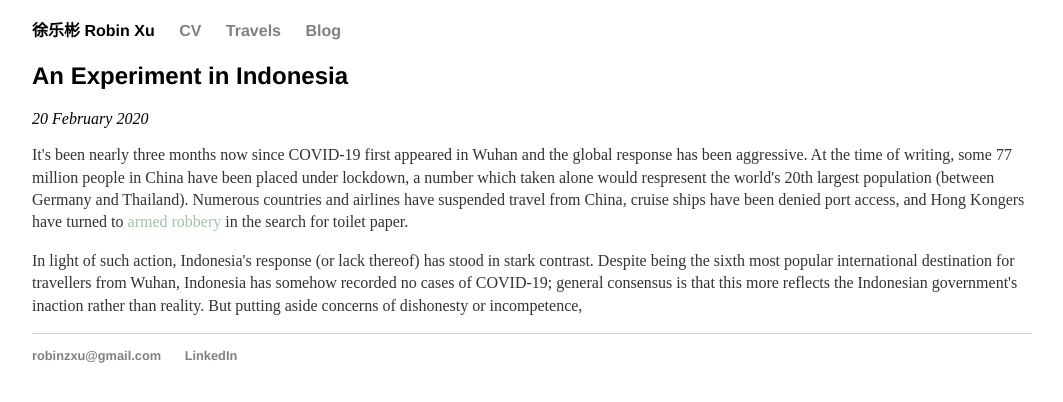
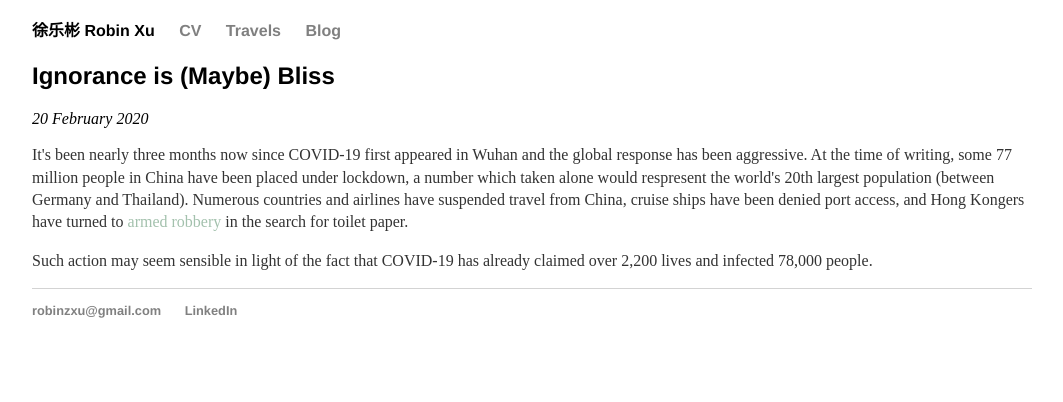
Before and after one commit to robinzxu/robinzxu.github.io, a Jekyll site: the page built from _posts/2020-02-20-ignorance-is-maybe-bliss.md, in a window 1280 px wide. Shown: the top 402 px of the page, without its empty margins (108-1171 px from the left). Built offline with Jekyll 4.4.1, drawn with Linux system fonts in a browser that asks for light colours.

Commit message:
Update and rename 2020-02-20-an-experiment-in-indonesia.md to 2020-02-20-ignorance-is-maybe-bliss.md

```diff
--- a/_posts/2020-02-20-an-experiment-in-indonesia.md
+++ b/_posts/2020-02-20-ignorance-is-maybe-bliss.md
@@ -1,9 +1,9 @@
 ---
 layout: post
-title: "An Experiment in Indonesia"
+title: "Ignorance is (Maybe) Bliss"
 date: 2020-02-20
 ---
 
 It\'s been nearly three months now since COVID-19 first appeared in Wuhan and the global response has been aggressive. At the time of writing, some 77 million people in China have been placed under lockdown, a number which taken alone would respresent the world\'s 20th largest population (between Germany and Thailand). Numerous countries and airlines have suspended travel from China, cruise ships have been denied port access, and Hong Kongers have turned to [armed robbery](https://www.scmp.com/news/hong-kong/law-and-crime/article/3050907/armed-gang-steals-hk1000-toilet-paper-coronavirus){:target="_blank" rel="noopener"} in the search for toilet paper.
 
-In light of such action, Indonesia\'s response (or lack thereof) has stood in stark contrast. Despite being the sixth most popular international destination for travellers from Wuhan, Indonesia has somehow recorded no cases of COVID-19; general consensus is that this more reflects the Indonesian government\'s inaction rather than reality. But putting aside concerns of dishonesty or incompetence,
+Such action may seem sensible in light of the fact that COVID-19 has already claimed over 2,200 lives and infected 78,000 people.
```
